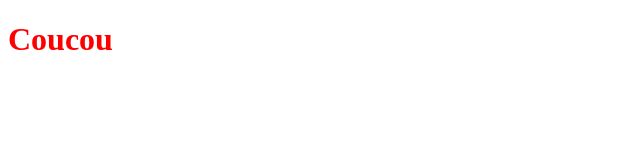
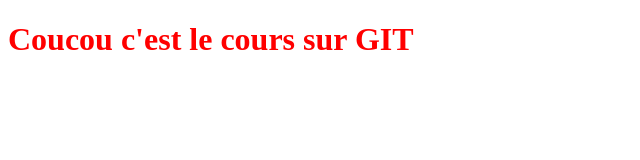
Before and after one commit to TheMenethil/gitLPMNlessons, a plain HTML site: page index.html in a window 1280 px wide. Shown: the whole page, without its empty margins (0-640 px from the left). Drawn offline with Linux system fonts and the light colour scheme.

Commit message:
Modif index

```diff
--- a/index.html
+++ b/index.html
@@ -7,7 +7,7 @@
 
 </head>
 <body>
- <h1>Coucou</h1>
+ <h1>Coucou c'est le cours sur GIT</h1>
  <script src="js/script.js"></script>
 </body>
 </html>
```
